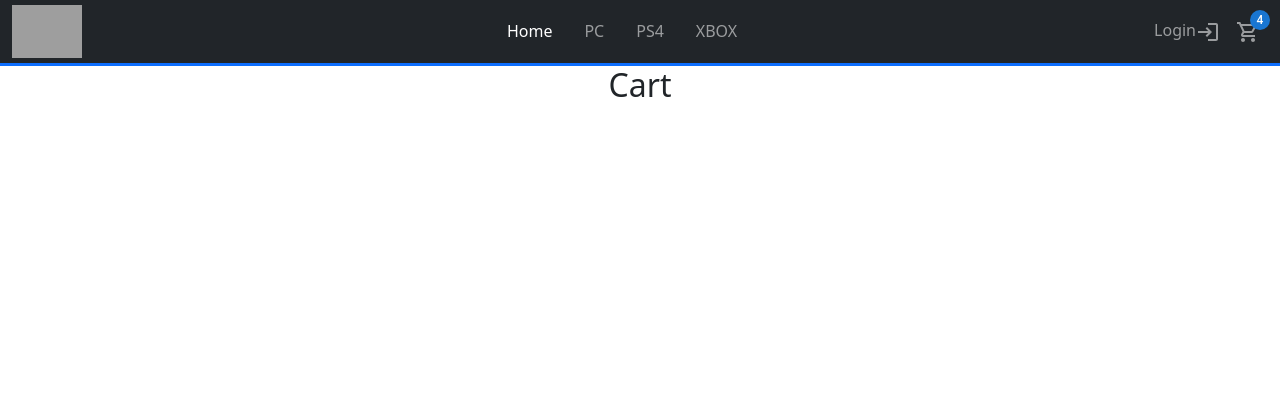
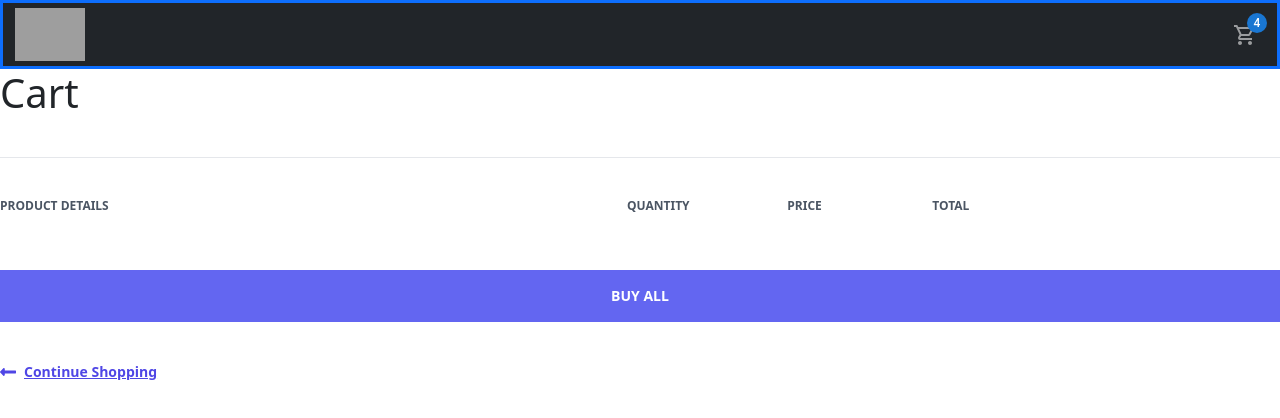
Before and after one commit to GonzaloCamodeca/ecomerce, a React (Create React App) app: page /cart in a window 1280 px wide. Shown: the top 418 px of the page. Built offline with nearby package versions, Linux system fonts and the light colour scheme; grey boxes are pictures that could not be loaded.

Commit message:
usando taildwind para carrito

```diff
--- a/package.json
+++ b/package.json
@@ -44,5 +44,10 @@
       "last 1 firefox version",
       "last 1 safari version"
     ]
+  },
+  "devDependencies": {
+    "autoprefixer": "^10.4.2",
+    "postcss": "^8.4.6",
+    "tailwindcss": "^3.0.23"
   }
 }
--- a/src/Context/CartContext.jsx
+++ b/src/Context/CartContext.jsx
@@ -16,7 +16,7 @@ import {createContext, useState} from "react"
 
              setCartList([
                  ...cartList,{
-                 key:item.id,
+                    key:item.id,
                   id: item.id,
                   title: item.title,
                   thumb:item.thumb,
@@ -28,14 +28,14 @@ import {createContext, useState} from "react"
     const deleteProduct = (id) =>{
         setCartList(cartList.filter((item) => item.id !== id));
     }
-    const removeItems = () =>{
-        setCartList([])
+    const clear = () =>{
+        setCartList([]);
     }
     const isInCart = (idProduct) => {
         return cartList.find((item) => item.id === idProduct) ? true : false;
    }
      return(
-        <CartContext.Provider value={{cartList, addToCart, deleteProduct, removeItems}}>
+        <CartContext.Provider value={{cartList, addToCart, deleteProduct, clear}}>
             {children}
         </CartContext.Provider>
      )
--- a/src/components/Cart/Cart.jsx
+++ b/src/components/Cart/Cart.jsx
@@ -1,35 +1,65 @@
 import { useContext } from "react";
 import  {CartContext}  from "../../Context/CartContext";
+import { Link } from 'react-router-dom';
+// import styles from '../Cart/Cart.module.css';
 const Cart = () => {
     const cartList  = useContext(CartContext);
     return(
       <>
-        <h2 className="card-title text-center">Cart</h2>
+      <div className="flex justify-between border-b pb-8">
+        <h1 className="card-title">Cart</h1></div>
+      <div className='flex mt-10 mb-5 w-4/5'>
+      <h3 className='font-semibold text-gray-600 text-xs uppercase w-4/5'>
+              Product Details
+            </h3>
+            <h3 className='font-semibold text-center text-gray-600 text-xs uppercase w-1/5 text-center'>
+              Quantity
+            </h3>
+            <h3 className='font-semibold text-center text-gray-600 text-xs uppercase w-1/5 text-center'>
+              Price
+            </h3>
+            <h3 className='font-semibold text-center text-gray-600 text-xs uppercase w-1/5 text-center'>
+              Total
+            </h3>
+      </div>
+
         {
           cartList.cartList.map(item =>(
-          <div className=" card mb-2 mx-auto h-100 ms-4"
-            style={{ width: "18rem" }}>
-            <div className="card-body">
-              <div className="card bg-dark text-white">
-                <img className="imagenes" src={item.thumb} alt="imagenGames" />
-              </div>
-                <h5 className="card-title text-center m-3">
+
+            <div className="container mx-auto mt-t">
+              <div className="flex w-5/5">
+              <div className="justify-between border-b pb-8">
+                <div className="w-autos">
+                <img className="h-24" src={item.thumb} alt="imagenGames" />
+                </div>
+                </div>
+                <div className='flex flex-col justify-between ml-4 flex-grow'>
+                <span className="font-bold text-sm">
                 {item.title}
-                </h5>
-                <hr/>
-              <h6 className="text-center">Precio: {item.normalPrice}$</h6>
-              <p className="text-center">Units <strong>{item.qty}</strong></p>
-              <button
-                      onClick={() => cartList.removeItems(item.id)} >
-                      Remove all products
-                    </button>
-                    <button onClick={() => cartList.deleteProduct(item.id)}>
+                </span>
+                </div>
+              <p className="">Units <strong>{item.qty}</strong></p>
+              <h6 className="text-center w-1/5 font-semibold text-sm">Unit Price: {item.normalPrice}$</h6>
+              <h6 className="text-center w-1/5 font-semibold text-sm">Total Price: {item.normalPrice*item.qty}$</h6>
+                    <button className="font-semibold hover:text-red-500 text-gray-500 text-xs" onClick={() => cartList.deleteProduct(item.id)}>
                        Delete item
                     </button>
               </div>
-              <hr/>
           </div>
             ))}
+            <button  className='bg-indigo-500 font-semibold hover:bg-indigo-600 py-3 text-sm text-white uppercase w-full'  onClick={cartList.clear}>Buy All</button>
+              <Link
+            to='/'
+            className='flex font-semibold text-indigo-600 text-sm mt-10'
+          >
+            <svg
+              className='fill-current mr-2 text-indigo-600 w-4'
+              viewBox='0 0 448 512'
+            >
+              <path d='M134.059 296H436c6.627 0 12-5.373 12-12v-56c0-6.627-5.373-12-12-12H134.059v-46.059c0-21.382-25.851-32.09-40.971-16.971L7.029 239.029c-9.373 9.373-9.373 24.569 0 33.941l86.059 86.059c15.119 15.119 40.971 4.411 40.971-16.971V296z' />
+            </svg>
+            Continue Shopping
+          </Link>
       </>
 )}
 export default Cart;
--- /dev/null
+++ b/src/components/Cart/Cart.module.css
@@ -0,0 +1,41 @@
+
+.cart__item__container {
+    display: flex;
+    flex-direction: row;
+    align-items: center;
+    justify-content: space-between;
+    background-color: whitesmoke;
+    border: .1rem solid rgb(0, 191, 214);
+    margin: .5rem;
+    padding: .5rem;
+}
+
+.cart__item__cover {
+    display: flex;
+    flex-direction: column;
+    align-items: center;
+    margin: .5rem;
+    padding: .5rem;
+    width: 25%;
+    border-radius: 5%;
+}
+
+.cart__item__title {
+    background-color: gainsboro;
+    width: 100%;
+}
+
+.cart__item__info {
+    /* display: flex;
+    flex-direction: row; */
+    align-items: center;
+    background-color: whitesmoke;
+    /* border-right: .1rem solid rgb(0, 191, 214); */
+    border-left: .1rem solid rgb(0, 191, 214);
+    margin: .5rem;
+    padding: .5rem;
+}
+
+.cart__item__cart {
+    width: 100%;
+}
--- a/src/index.css
+++ b/src/index.css
@@ -1,3 +1,7 @@
+@tailwind base;
+@tailwind components;
+@tailwind utilities;
+
 *{
   margin: 0%;
   padding: 0%;
--- /dev/null
+++ b/tailwind.config.js
@@ -0,0 +1,9 @@
+module.exports = {
+    content: [
+      "./src/**/*.{js,jsx,ts,tsx}",
+    ],
+    theme: {
+      extend: {},
+    },
+    plugins: [],
+  }
```
Also changed, not shown: 1 other file (tests, documents, lock files or other folders).
